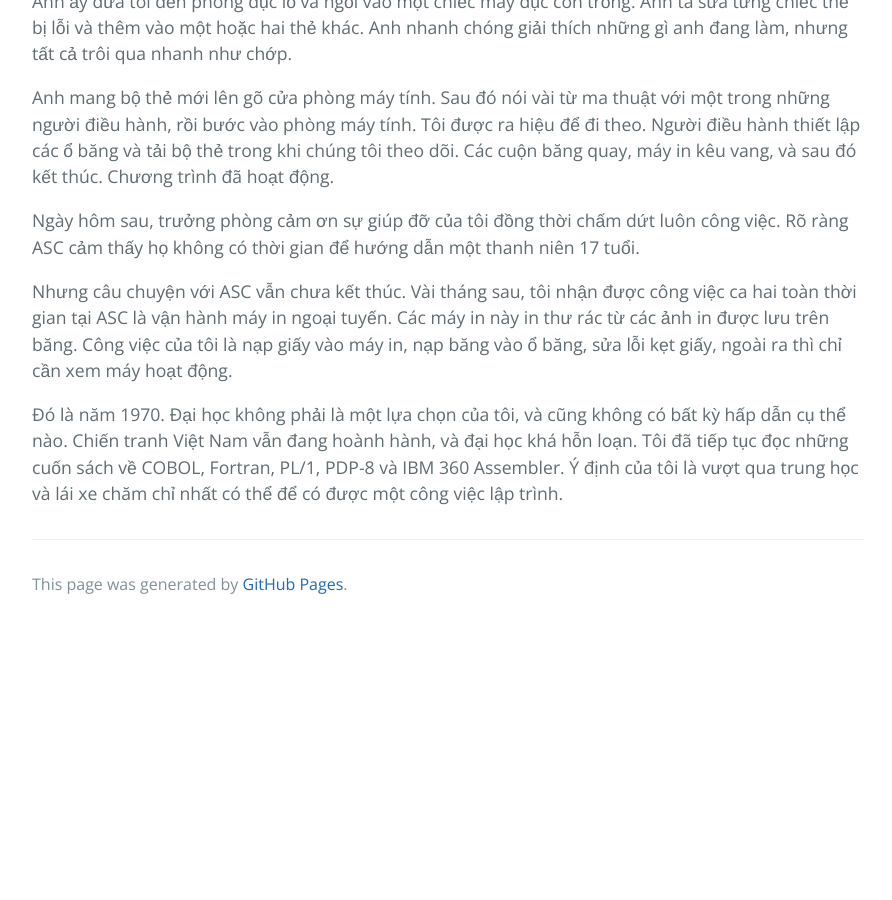
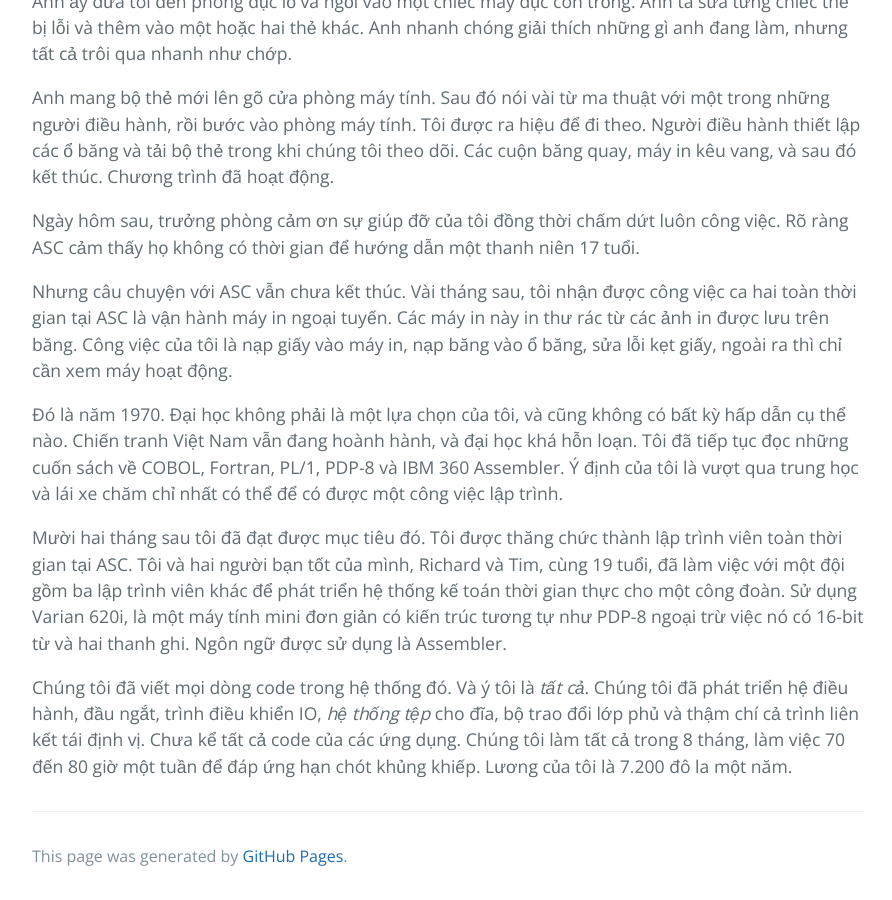
Before and after one commit to HaiBV/haibv.github.io, a Jekyll site: the page built from clean-coder/pre-requisite-introduction.md, in a window 1280 px wide and 900 px high, scrolled down 2226 px. Shown: the whole window, without its empty margins (192-1084 px from the left). Built offline with Jekyll 4.4.1, drawn with Linux system fonts in a browser that asks for light colours; our own code applies the rules of GitHub Pages for plain Markdown files; before the commit the page ends 2854 px from its top, so only the background shows below that.

Commit message:
Book - The Clean Coder - Correction

```diff
--- a/clean-coder/pre-requisite-introduction.md
+++ b/clean-coder/pre-requisite-introduction.md
@@ -43,3 +43,7 @@ Ngày hôm sau, trưởng phòng cảm ơn sự giúp đỡ của tôi đồng t
 Nhưng câu chuyện với ASC vẫn chưa kết thúc. Vài tháng sau, tôi nhận được công việc ca hai toàn thời gian tại ASC là vận hành máy in ngoại tuyến. Các máy in này in thư rác từ các ảnh in được lưu trên băng. Công việc của tôi là nạp giấy vào máy in, nạp băng vào ổ băng, sửa lỗi kẹt giấy, ngoài ra thì chỉ cần xem máy hoạt động.
 
 Đó là năm 1970. Đại học không phải là một lựa chọn của tôi, và cũng không có bất kỳ hấp dẫn cụ thể nào. Chiến tranh Việt Nam vẫn đang hoành hành, và đại học khá hỗn loạn. Tôi đã tiếp tục đọc những cuốn sách về COBOL, Fortran, PL/1, PDP-8 và IBM 360 Assembler. Ý định của tôi là vượt qua trung học và lái xe chăm chỉ nhất có thể để có được một công việc lập trình.
+
+Mười hai tháng sau tôi đã đạt được mục tiêu đó. Tôi được thăng chức thành lập trình viên toàn thời gian tại ASC. Tôi và hai người bạn tốt của mình, Richard và Tim, cùng 19 tuổi, đã làm việc với một đội gồm ba lập trình viên khác để phát triển hệ thống kế toán thời gian thực cho một công đoàn. Sử dụng Varian 620i, là một máy tính mini đơn giản có kiến trúc tương tự như PDP-8 ngoại trừ việc nó có 16-bit từ và hai thanh ghi. Ngôn ngữ được sử dụng là Assembler.
+
+Chúng tôi đã viết mọi dòng code trong hệ thống đó. Và ý tôi là _tất cả_. Chúng tôi đã phát triển hệ điều hành, đầu ngắt, trình điều khiển IO, _hệ thống tệp_ cho đĩa, bộ trao đổi lớp phủ và thậm chí cả trình liên kết tái định vị. Chưa kể tất cả code của các ứng dụng. Chúng tôi làm tất cả trong 8 tháng, làm việc 70 đến 80 giờ một tuần để đáp ứng hạn chót khủng khiếp. Lương của tôi là 7.200 đô la một năm.
```
